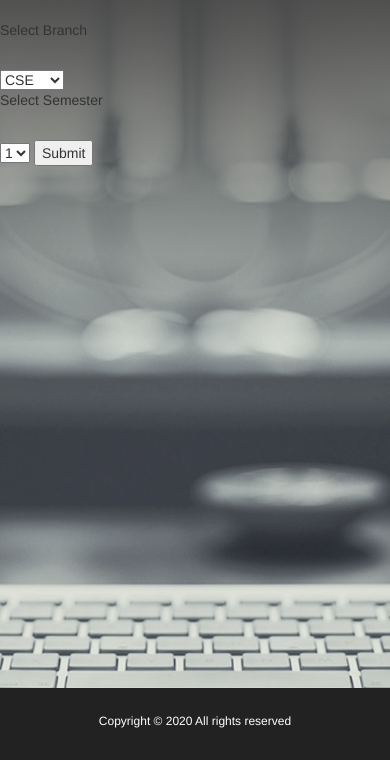
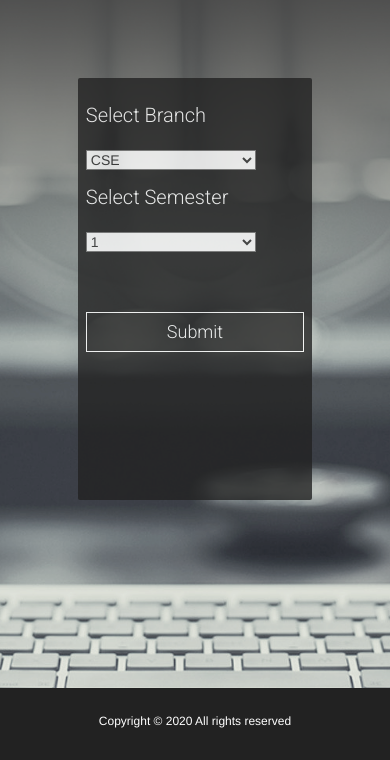
Before and after one commit to sumukh-vasisht/UpDown, a Flask app: page /download in a window 390 px wide. Shown: the part 84-844 px from the top of the page. Run offline with Flask 2, Linux system fonts and the light colour scheme; parts of the project's set-up code (start-up, migrations or seed data) failed here and were passed over; some libraries are stand-ins or nearby versions.

Commit message:
CSS for upload and download

```diff
--- a/static/css/download.css
+++ b/static/css/download.css
@@ -1,3 +1,5 @@
+@import url('https://fonts.googleapis.com/css?family=Roboto:300');
+
 body{
     margin: 0;
     padding: 0;
@@ -6,3 +8,88 @@ body{
     background-position: center;
     font-family: sans-serif;
 }
+
+.uploadSection {
+    background-color: #222222;
+    width: 50%;
+    height: 50%;
+    margin-left: 25%;
+    margin-top: 7%;
+    border-radius: 2px;
+    padding-top: 10px;
+    padding-left: 2%;
+    padding-right: 2%;
+    opacity: 80%;
+}
+
+
+.uploadSection .title {
+    color: white;
+    font-size: 20px;
+    font-family: "Roboto";
+    margin-top: 13px;
+    margin-bottom: 0px;
+}
+
+select {
+    background-color: white;
+    width: 200px;
+}
+
+.sem {
+    margin-bottom: 20px;
+}
+
+input[type="submit"] {
+    position: relative;
+    border: 1px solid white;
+    outline: none;
+    height: 40px;
+    background: transparent;
+    color: #fff;
+    font-size: 18px;
+    /* border-radius: 20px; */
+    width: 100%;
+    margin-bottom: 20px;
+    margin-top: 40px;
+    font-family: "Roboto";
+}
+
+input[type="submit"]:hover,
+input[type="submit"]:focus
+{
+    background: #7dabdb;
+    transition: 0.2s ease;
+    color: black;
+    border: 1px solid black;
+}
+
+.dandd {
+    width: 200px;
+    margin-left: 50%;
+    display: inline;
+}
+
+.dandd .boxPara {
+    font-size: 15px;
+    color: white;
+}
+
+
+@media screen and (max-width: 800px) {
+
+    .uploadSection {
+        margin-top: 20%;
+        width: 60%;
+        margin-left: 20%;
+    }
+
+    select {
+        width: 170px;
+    }
+
+    .dandd {
+        display: none;
+    }
+
+}
--- a/static/navAndFooter/navContact.txt
+++ b/static/navAndFooter/navContact.txt
@@ -1 +1 @@
-document.write('<div class="navbar"><a href = "/home" style="width: 50%;">UP-DOWN</a><a href="/home" class = "btn" style="width: 10%;"><i class="fa fa-fw fa-home"></i> Home</a> <a href="/upload" class = "btn" style="width: 10%;"><i class="fa fa-fw fa-upload"></i> Upload</a> <a href="/download" class = "btn" style="width: 10%;"><i class="fa fa-fw fa-download"></i> Download</a> <a class = "btn" href="/contact" style="width: 10%;"><i class="fa fa-fw fa-envelope"></i> Contact</a> <a href="/logout" class = "btn" style="width: 10%;"><i class="fa fa-fw fa-user"></i> Logout</a></div>')
+document.write('<div class="navbar"><a href = "/" style="width: 50%;">UP-DOWN</a><a href="/" class = "btn" style="width: 10%;"><i class="fa fa-fw fa-home"></i> Home</a> <a href="/upload" class = "btn" style="width: 10%;"><i class="fa fa-fw fa-upload"></i> Upload</a> <a href="/download" class = "btn" style="width: 10%;"><i class="fa fa-fw fa-download"></i> Download</a> <a class = "btn" href="/contact" style="width: 10%;"><i class="fa fa-fw fa-envelope"></i> Contact</a> <a href="/logout" class = "btn" style="width: 10%;"><i class="fa fa-fw fa-user"></i> Logout</a></div>')
--- a/static/navAndFooter/navDownload.txt
+++ b/static/navAndFooter/navDownload.txt
@@ -1 +1 @@
-document.write('<div class="navbar"><a href = "/home" style="width: 50%;">UP-DOWN</a><a href="/home" class = "btn" style="width: 10%;"><i class="fa fa-fw fa-home"></i> Home</a> <a href="/upload" class = "btn" style="width: 10%;"><i class="fa fa-fw fa-upload"></i> Upload</a> <a href="/download" class = "btn" style="width: 10%;"><i class="fa fa-fw fa-download"></i> Download</a> <a class = "btn" href="/contact" style="width: 10%;"><i class="fa fa-fw fa-envelope"></i> Contact</a> <a href="/logout" class = "btn" style="width: 10%;"><i class="fa fa-fw fa-user"></i> Logout</a></div>')
+document.write('<div class="navbar"><a href = "/" style="width: 50%;">UP-DOWN</a><a href="/" class = "btn" style="width: 10%;"><i class="fa fa-fw fa-home"></i> Home</a> <a href="/upload" class = "btn" style="width: 10%;"><i class="fa fa-fw fa-upload"></i> Upload</a> <a href="/download" class = "btn" style="width: 10%;"><i class="fa fa-fw fa-download"></i> Download</a> <a class = "btn" href="/contact" style="width: 10%;"><i class="fa fa-fw fa-envelope"></i> Contact</a> <a href="/logout" class = "btn" style="width: 10%;"><i class="fa fa-fw fa-user"></i> Logout</a></div>')
--- a/static/navAndFooter/navHome.txt
+++ b/static/navAndFooter/navHome.txt
@@ -1 +1 @@
-document.write('<div class="navbar"><a href = "/home" style="width: 50%;">UP-DOWN</a><a href="/home" class = "btn" style="width: 10%;"><i class="fa fa-fw fa-home"></i> Home</a> <a href="/upload" class = "btn" style="width: 10%;"><i class="fa fa-fw fa-upload"></i> Upload</a> <a href="/download" class = "btn" style="width: 10%;"><i class="fa fa-fw fa-download"></i> Download</a> <a class = "btn" href="/contact" style="width: 10%;"><i class="fa fa-fw fa-envelope"></i> Contact</a> <a href="/logout" class = "btn" style="width: 10%;"><i class="fa fa-fw fa-user"></i> Logout</a></div>')
+document.write('<div class="navbar"><a href = "/" style="width: 50%;">UP-DOWN</a><a href="/" class = "btn" style="width: 10%;"><i class="fa fa-fw fa-home"></i> Home</a> <a href="/upload" class = "btn" style="width: 10%;"><i class="fa fa-fw fa-upload"></i> Upload</a> <a href="/download" class = "btn" style="width: 10%;"><i class="fa fa-fw fa-download"></i> Download</a> <a class = "btn" href="/contact" style="width: 10%;"><i class="fa fa-fw fa-envelope"></i> Contact</a> <a href="/logout" class = "btn" style="width: 10%;"><i class="fa fa-fw fa-user"></i> Logout</a></div>')
--- a/static/navAndFooter/navUpload.txt
+++ b/static/navAndFooter/navUpload.txt
@@ -1 +1 @@
-document.write('<div class="navbar"><a href = "/home" style="width: 50%;">UP-DOWN</a><a href="/home" class = "btn" style="width: 10%;"><i class="fa fa-fw fa-home"></i> Home</a> <a href="/upload" class = "btn" style="width: 10%;"><i class="fa fa-fw fa-upload"></i> Upload</a> <a href="/download" class = "btn" style="width: 10%;"><i class="fa fa-fw fa-download"></i> Download</a> <a class = "btn" href="/contact" style="width: 10%;"><i class="fa fa-fw fa-envelope"></i> Contact</a> <a href="/logout" class = "btn" style="width: 10%;"><i class="fa fa-fw fa-user"></i> Logout</a></div>')
+document.write('<div class="navbar"><a href = "/" style="width: 50%;">UP-DOWN</a><a href="/" class = "btn" style="width: 10%;"><i class="fa fa-fw fa-home"></i> Home</a> <a href="/upload" class = "btn" style="width: 10%;"><i class="fa fa-fw fa-upload"></i> Upload</a> <a href="/download" class = "btn" style="width: 10%;"><i class="fa fa-fw fa-download"></i> Download</a> <a class = "btn" href="/contact" style="width: 10%;"><i class="fa fa-fw fa-envelope"></i> Contact</a> <a href="/logout" class = "btn" style="width: 10%;"><i class="fa fa-fw fa-user"></i> Logout</a></div>')
--- a/templates/download.html
+++ b/templates/download.html
@@ -1,7 +1,7 @@
 <html>
 
     <head>
-        <title>Home | Updown</title>
+        <title>Download | Updown</title>
         <link rel="stylesheet" type="text/css" href="../static/css/download.css">
         <link rel="stylesheet" type="text/css" href="../static/css/footer.css">
         <link rel="stylesheet" type="text/css" href="../static/css/navigationBar.css">
@@ -17,7 +17,7 @@
 
         <script language="javascript" type="text/javascript" src="../static/navAndFooter/navDownload.txt"></script>
         <form class = "uploadSection" method="POST">
-            <p>Select Branch</p><br/>
+            <p class="title">Select Branch</p><br/>
                 <select name="branch">
                     <option value="CSE">CSE</option>
                     <option value="ISE">ISE</option>
@@ -27,7 +27,7 @@
                     <option value="MECH">MECH</option>
                     <option value="ECE">ECE</option>
                 </select>
-            <p>Select Semester</p><br/>
+            <p class="title" >Select Semester</p><br/>
                 <select class = "sem" name = "semester">
                     <option value="1">1</option>
                     <option value="2">2</option>
--- a/templates/login.html
+++ b/templates/login.html
@@ -11,8 +11,8 @@
         <h1>Login</h1>
         <span style="text-align: center;">{{message}}</span>
         <form ... onsubmit="return checkForm(this);" method="POST">
-            <p>Username</p>
-            <input type="text" name="username" placeholder="Enter the Username">
+            <p>Email ID</p>
+            <input type="text" name="username" placeholder="Enter your Email ID">
             <p>Password</p>
             <input type="password" name="password" placeholder="Enter the Password">
             <input type="submit" name="" value="Login" onclick="checkpassword()">
```
Also changed, not shown: static/css/upload.css (+69 -5 lines), templates/upload.html (+8 -4 lines).
